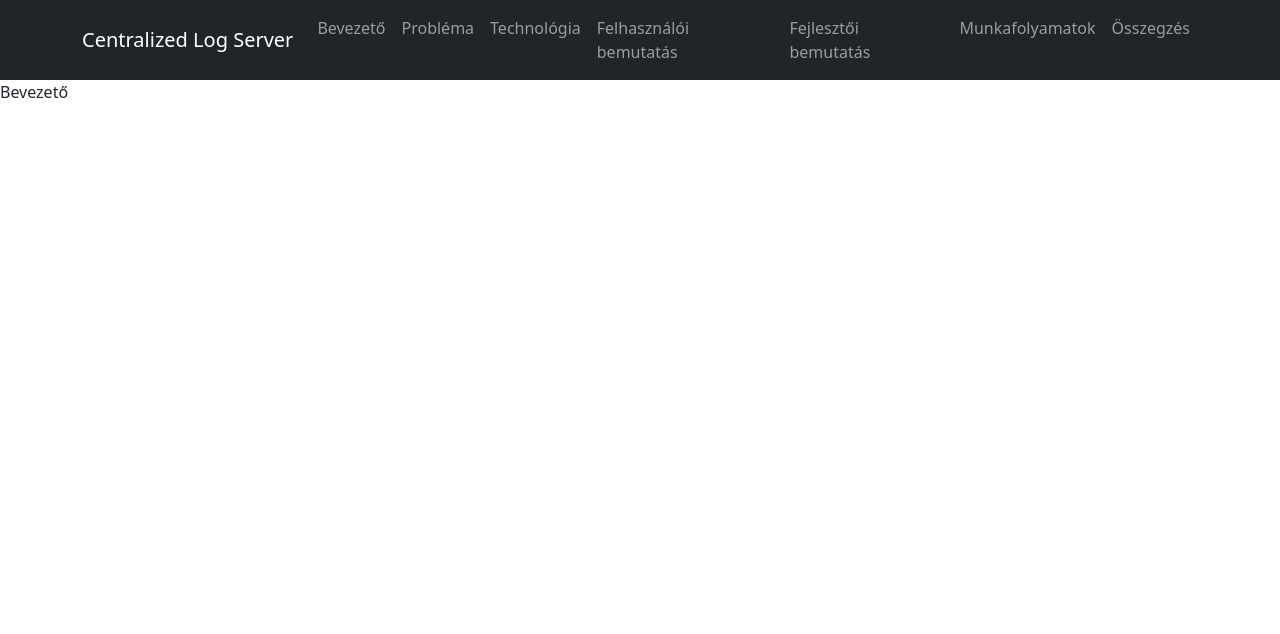
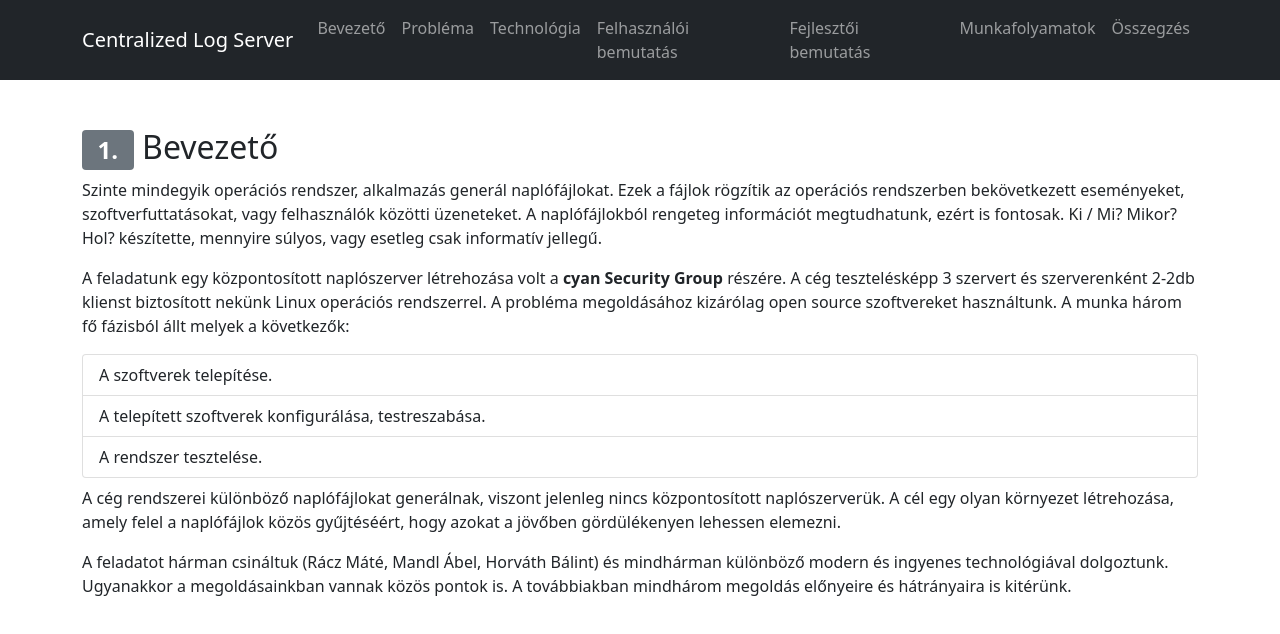
Before and after one commit to Uni-Sopron/temalabor-o21-I-NEW-Centralized-log-server, a React (Create React App) app in the folder logserverdoc/: page / in a window 1280 px wide. Shown: the top 634 px of the page. Built offline with nearby package versions, Linux system fonts and the light colour scheme.

Commit message:
introduction

```diff
--- a/logserverdoc/src/pages/Introduction.js
+++ b/logserverdoc/src/pages/Introduction.js
@@ -1,9 +1,34 @@
 import React from 'react'
+import { Container, Badge, ListGroup } from 'react-bootstrap';
 const Introduction = () => {
     return (
-        <div>
-            Bevezető
-        </div>
+        <Container className="mt-5">
+            <h2>
+                <Badge bg="secondary">1.</Badge> Bevezető
+            </h2>
+            <p className="mt-2">
+                Szinte mindegyik operációs rendszer, alkalmazás generál naplófájlokat. Ezek a fájlok rögzítik az operációs rendszerben bekövetkezett eseményeket,
+                szoftverfuttatásokat, vagy felhasználók közötti üzeneteket. A naplófájlokból rengeteg információt megtudhatunk, ezért is fontosak. Ki / Mi? Mikor? Hol? készítette, mennyire súlyos, vagy esetleg
+                csak informatív jellegű.
+            </p>
+            <p className="mt-2">
+                A feladatunk egy központosított naplószerver létrehozása volt a <b>cyan Security Group</b> részére. A cég tesztelésképp 3 szervert és szerverenként 2-2db klienst biztosított nekünk Linux operációs rendszerrel. A probléma megoldásához kizárólag
+                open source szoftvereket használtunk. A munka három fő fázisból állt melyek a következők:
+            </p>
+                <ListGroup className="mt-2">
+                    <ListGroup.Item>A szoftverek telepítése.</ListGroup.Item>
+                    <ListGroup.Item>A telepített szoftverek konfigurálása, testreszabása.</ListGroup.Item>
+                    <ListGroup.Item>A rendszer tesztelése.</ListGroup.Item>
+                </ListGroup>
+            <p className="mt-2">
+                A cég rendszerei különböző naplófájlokat generálnak, viszont jelenleg nincs központosított naplószerverük. A cél egy olyan környezet
+                létrehozása, amely felel a naplófájlok közös gyűjtéséért, hogy azokat a jövőben gördülékenyen lehessen elemezni.
+            </p>
+            <p className="mt-2">
+                A feladatot hárman csináltuk (Rácz Máté, Mandl Ábel, Horváth Bálint) és mindhárman különböző modern és ingyenes technológiával dolgoztunk.
+                Ugyanakkor a megoldásainkban vannak közös pontok is. A továbbiakban mindhárom megoldás előnyeire és hátrányaira is kitérünk.
+            </p>
+        </Container>
     )
 }
 export default Introduction
```
